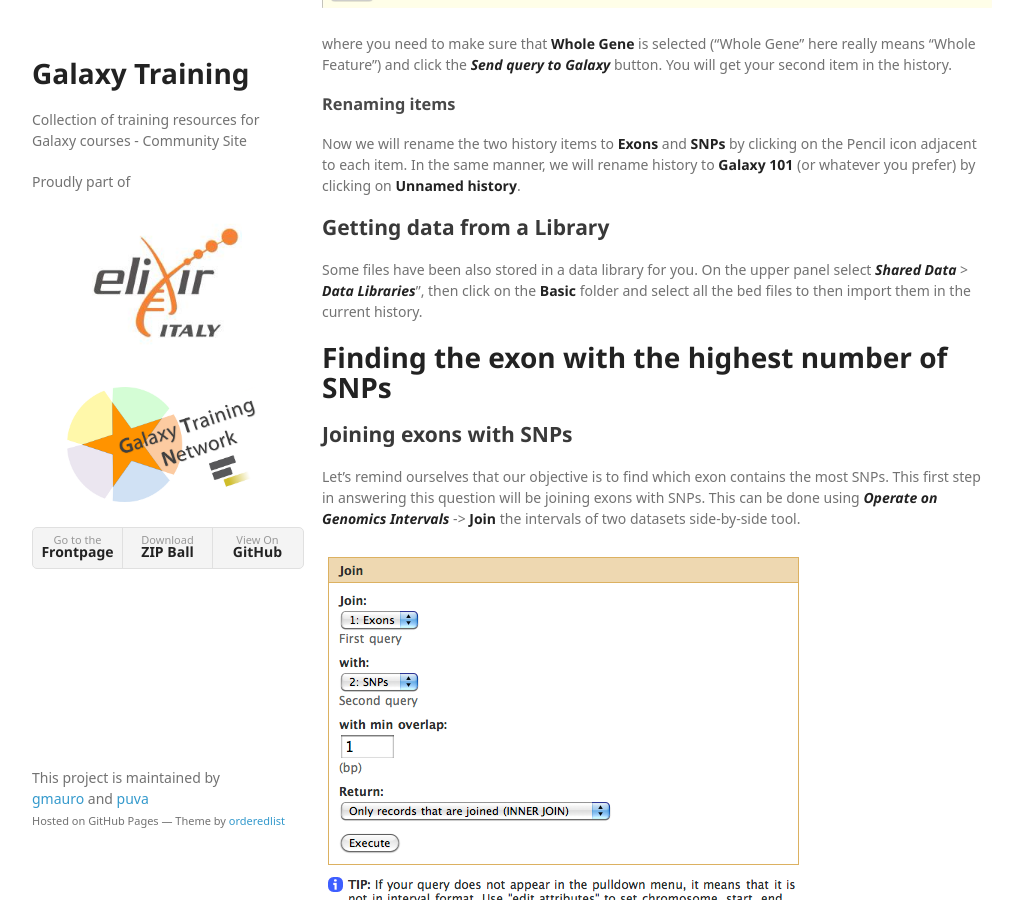
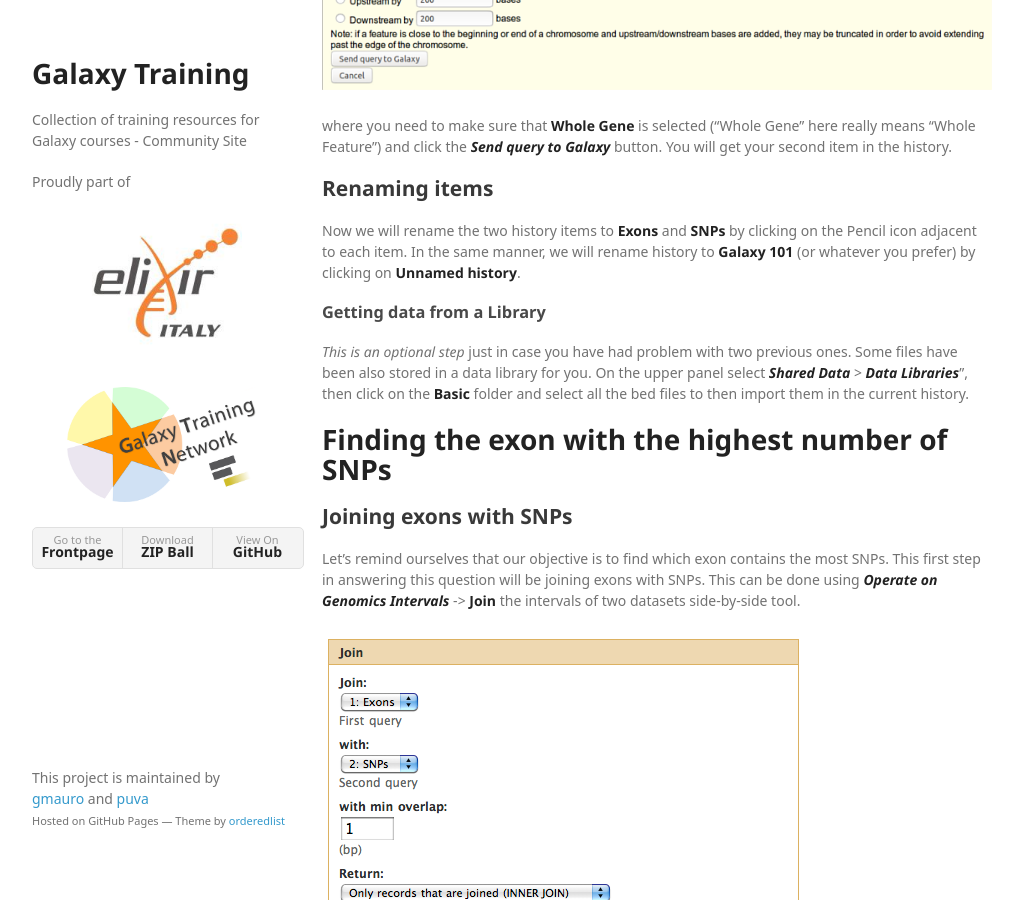
Before and after one commit to ELIXIR-IIB-training/Galaxy, a Jekyll site: the page built from basic.md, in a window 1280 px wide and 900 px high, scrolled down 2754 px. Shown: the whole window, without its empty margins (128-1151 px from the left). Built offline with Jekyll 4.4.1, drawn with Linux system fonts in a browser that asks for light colours; some web fonts are replaced; comment, search, counter and statistics services are not loaded; some of the changed text lies outside the part shown.

Commit message:
improvements to the basic tutorial

```diff
--- a/basic.md
+++ b/basic.md
@@ -62,10 +67,11 @@ click the _**get output**_ button  and you should see this:
 
 where you need to make sure that **Whole Gene** is selected ("Whole Gene" here really means "Whole Feature") and click the _**Send query to Galaxy**_ button. You will get your second item in the history.
 
-### Renaming items
+## Renaming items
 Now we will rename the two history items to **Exons** and **SNPs** by clicking on the Pencil icon adjacent to each item. In the same manner, we will rename history to **Galaxy 101** (or whatever you prefer) by clicking on **Unnamed history**.
 
-## Getting data from a Library
+### Getting data from a Library
+_This is an optional step_ just in case you have had  problem with two previous ones.
 Some files have been also stored in a data library for you. On the upper panel select _**Shared Data**_ > _**Data Libraries**_", then click on the **Basic** folder and select all the bed files to then import them in the current history.
 
 # Finding the exon with the highest number of SNPs
```
Also changed, not shown: other parts of basic.md (+6 -1 lines).
